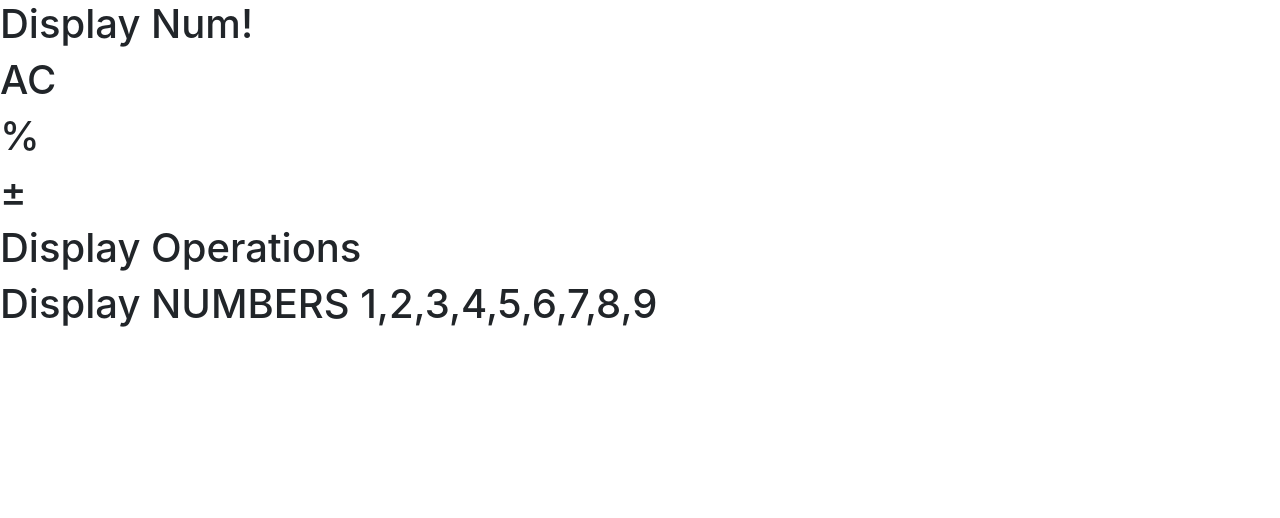
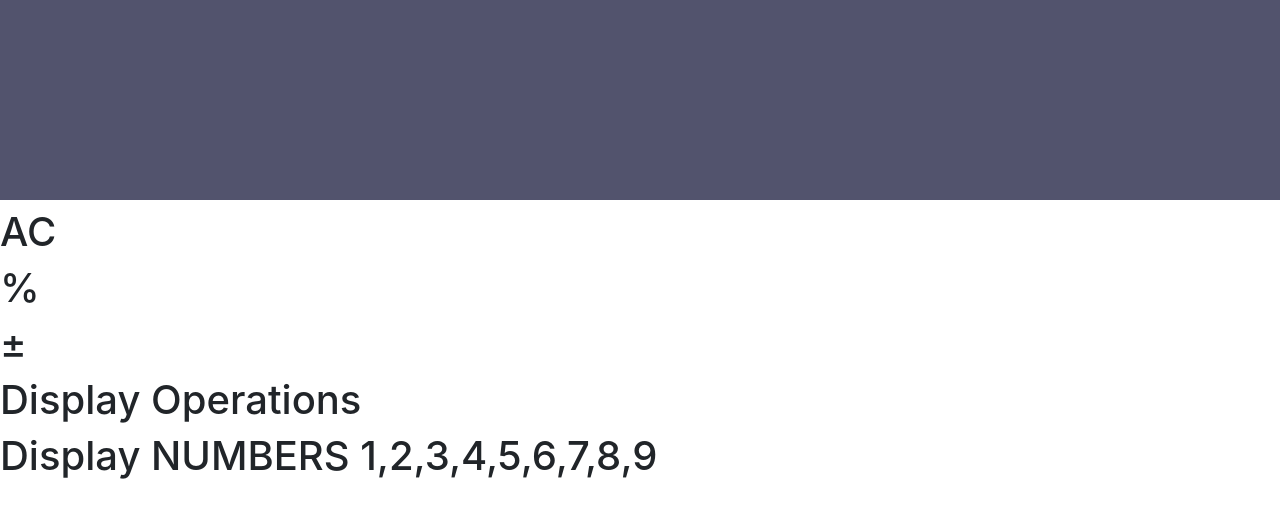
Before and after one commit to JorgeBillini/React-Calculator, a React (Create React App) app: page / in a window 1280 px wide. Shown: the top 518 px of the page. Built offline with nearby package versions, Linux system fonts and the light colour scheme.

Commit message:
added display with basic styles

```diff
--- a/src/components/display.js
+++ b/src/components/display.js
@@ -1,11 +1,17 @@
 import React from 'react';
+
+const jumbo = {
+    padding: '100px',
+    backgroundColor: '#52536d',
+    fontSize: '100px',
+    textAlign: 'right',
+    color: 'white'
+}
 
 class Display extends React.Component {
     render(){
         return (
-
-            <h1>Display Num!</h1>
-
+            <h1 style={jumbo}>{this.props.displayVal}</h1>
         );
     }
 }
```
